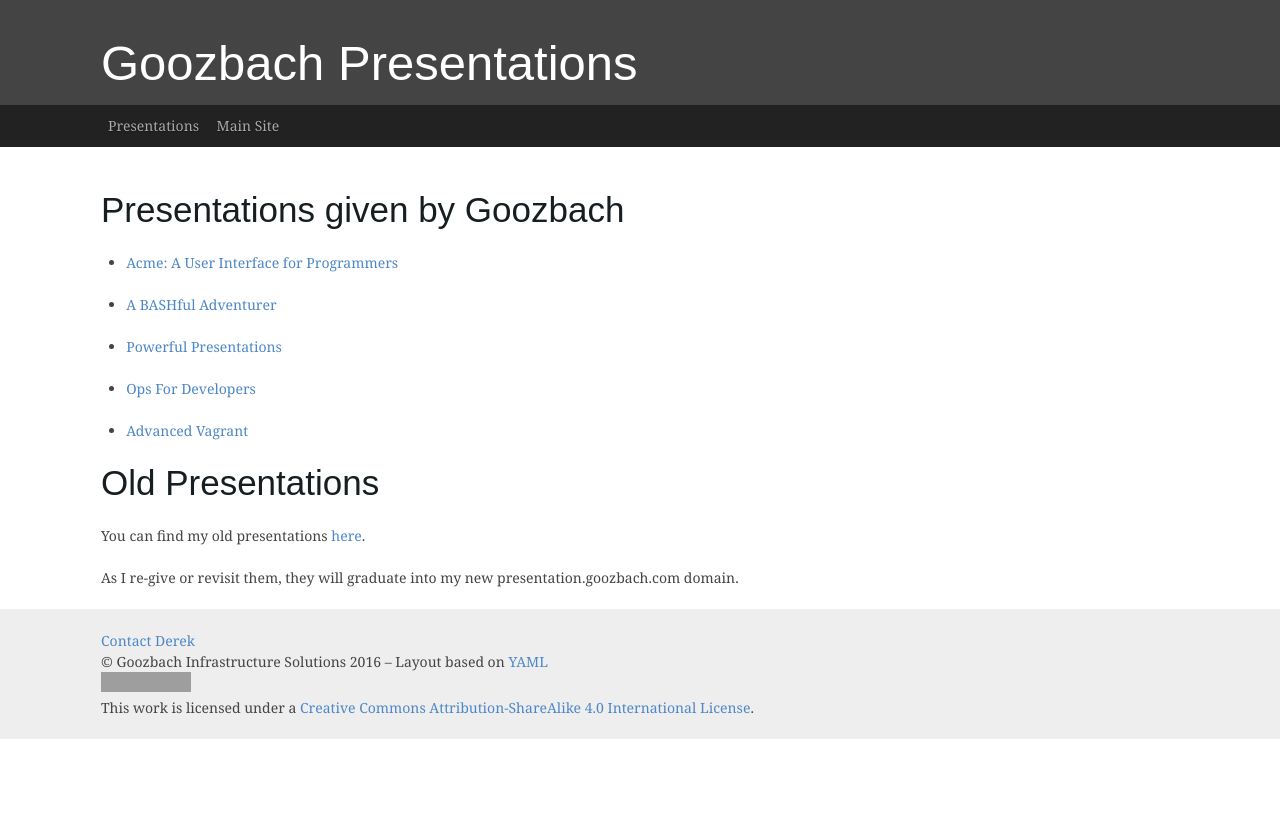
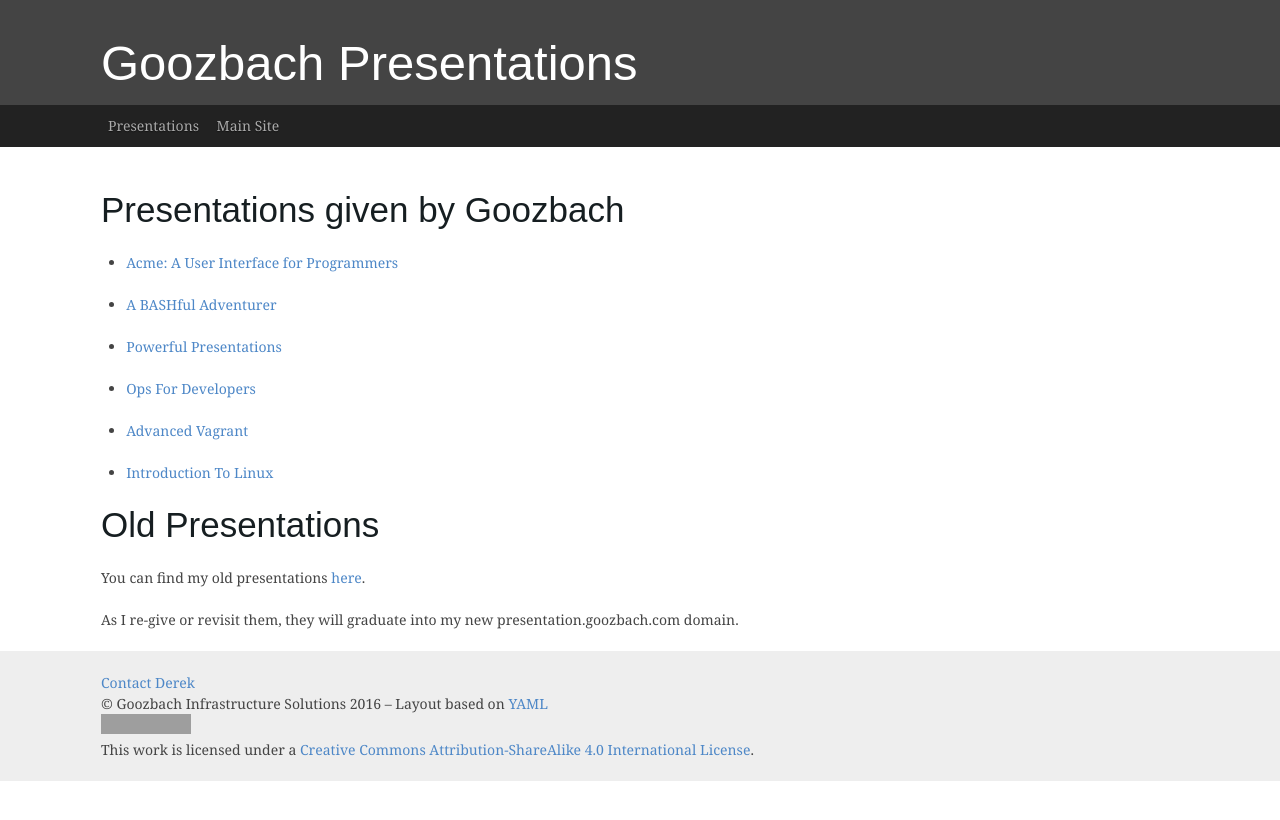
Before and after one commit to goozbach-presentation/goozbach-presentation.github.io, a Jekyll site: the page built from index.md, in a window 1280 px wide. Shown: the top 820 px of the page. Built offline with Jekyll 4.4.1, drawn with Linux system fonts in a browser that asks for light colours; some web fonts are replaced; grey boxes are pictures that could not be loaded.

Commit message:
adding intro page

```diff
--- a/index.md
+++ b/index.md
@@ -16,6 +16,8 @@ name: home
 
 * [Advanced Vagrant](/Advanced-Vagrant)
 
+* [Introduction To Linux](/Introduction-to-Linux)
+
 ## Old Presentations
 
 You can find my old presentations [here](http://blog.friocorte.com/presentation/).
```
